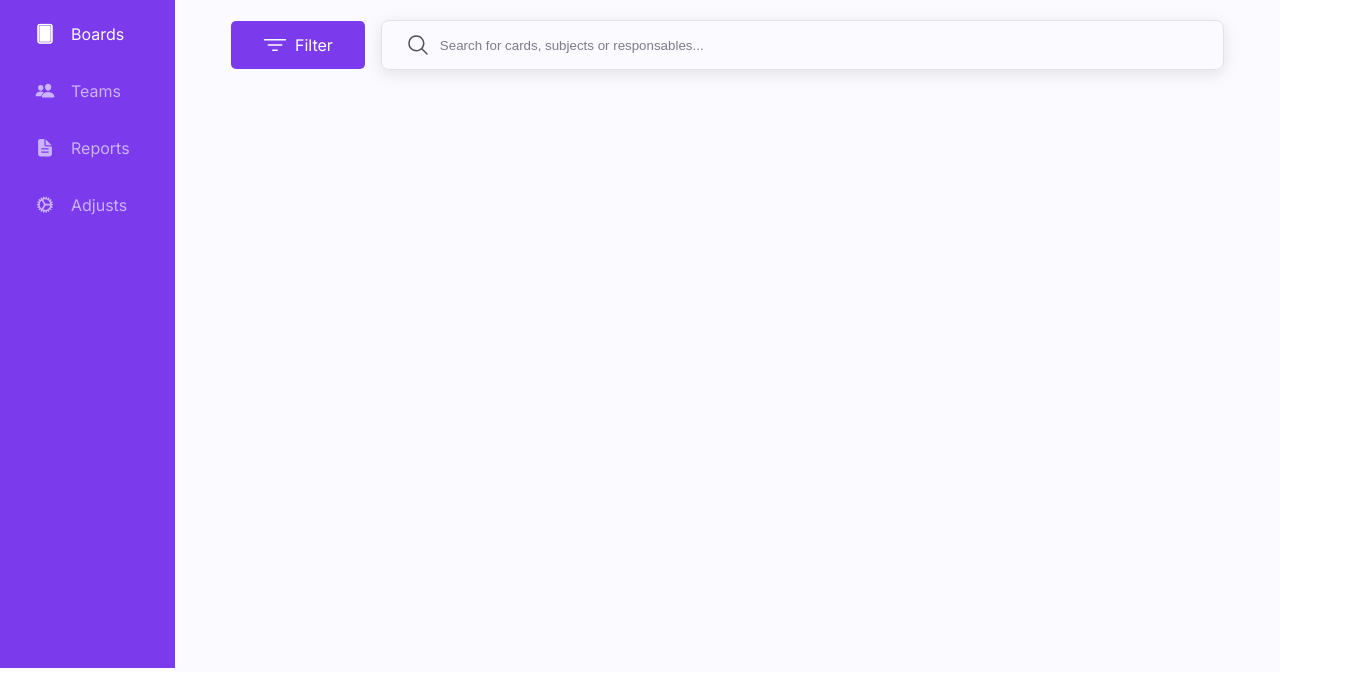
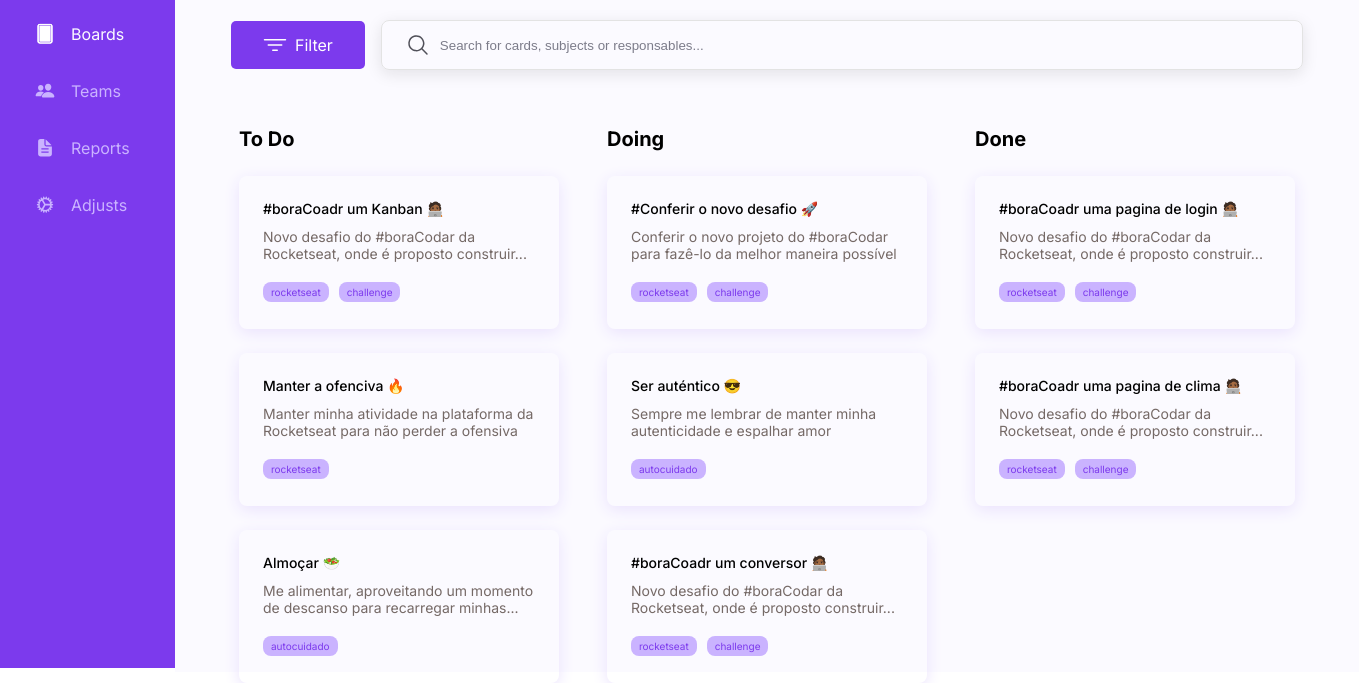
Before and after one commit to Mariano1994/Kanban-Challenge, a plain HTML site: page index.html in a window 1280 px wide. Shown: the part 132-815 px from the top of the page, 1359 px wide, since content can reach past the window. Drawn offline with Linux system fonts and the light colour scheme.

Commit message:
work on cards. using css grid to crate a grid to organize each card in a especific place.

```diff
--- a/index.html
+++ b/index.html
@@ -59,7 +59,7 @@
         <!-- Header / Title and Avatar -->
         <div class="header">
           <div class="title">
-            <h1>Meu Kanban</h1>
+            <h1>Plano diário</h1>
             <img src="/assets/pencil.svg" alt="" />
           </div>
 
@@ -83,6 +83,114 @@
             />
           </div>
         </div>
+
+        <!-- CARDS -->
+
+        <div class="cards-wrapper">
+          <div class="card-title">
+            <h2>To Do</h2>
+          </div>
+
+          <div class="card-title">
+            <h2>Doing</h2>
+          </div>
+
+          <div class="card-title">
+            <h2>Done</h2>
+          </div>
+
+          <div class="card">
+            <strong> #boraCoadr um Kanban 🧑🏾‍💻</strong>
+            <p>
+              Novo desafio do #boraCodar da Rocketseat, onde é proposto
+              construir...
+            </p>
+            <div class="tiquet">
+              <span>rocketseat</span>
+              <span>challenge</span>
+            </div>
+          </div>
+
+          <div class="card">
+            <strong> #Conferir o novo desafio 🚀</strong>
+            <p>
+              Conferir o novo projeto do #boraCodar para fazê-lo da melhor
+              maneira possível
+            </p>
+            <div class="tiquet">
+              <span>rocketseat</span>
+              <span>challenge</span>
+            </div>
+          </div>
+
+          <div class="card">
+            <strong> #boraCoadr uma pagina de login 🧑🏾‍💻</strong>
+            <p>
+              Novo desafio do #boraCodar da Rocketseat, onde é proposto
+              construir...
+            </p>
+            <div class="tiquet">
+              <span>rocketseat</span>
+              <span>challenge</span>
+            </div>
+          </div>
+
+          <div class="card">
+            <strong> Manter a ofenciva 🔥</strong>
+            <p>
+              Manter minha atividade na plataforma da Rocketseat para não perder
+              a ofensiva
+            </p>
+            <div class="tiquet">
+              <span>rocketseat</span>
+            </div>
+          </div>
+
+          <div class="card">
+            <strong> Ser auténtico 😎</strong>
+            <p>
+              Sempre me lembrar de manter minha autenticidade e espalhar amor
+            </p>
+            <div class="tiquet">
+              <span>autocuidado</span>
+            </div>
+          </div>
+
+          <div class="card">
+            <strong> #boraCoadr uma pagina de clima 🧑🏾‍💻</strong>
+            <p>
+              Novo desafio do #boraCodar da Rocketseat, onde é proposto
+              construir...
+            </p>
+            <div class="tiquet">
+              <span>rocketseat</span>
+              <span>challenge</span>
+            </div>
+          </div>
+
+          <div class="card">
+            <strong> Almoçar 🥗</strong>
+            <p>
+              Me alimentar, aproveitando um momento de descanso para recarregar
+              minhas...
+            </p>
+            <div class="tiquet">
+              <span>autocuidado</span>
+            </div>
+          </div>
+
+          <div class="card">
+            <strong> #boraCoadr um conversor 🧑🏾‍💻</strong>
+            <p>
+              Novo desafio do #boraCodar da Rocketseat, onde é proposto
+              construir...
+            </p>
+            <div class="tiquet">
+              <span>rocketseat</span>
+              <span>challenge</span>
+            </div>
+          </div>
+        </div>
       </div>
     </main>
   </body>
--- a/style.css
+++ b/style.css
@@ -152,3 +152,60 @@ main {
   line-height: 16px;
   color: #7c7c8a;
 }
+
+/* CARDS */
+
+.cards-wrapper {
+  display: grid;
+  grid-template-columns: repeat(3, 1fr);
+  margin: 3.2rem;
+  padding-top: 2.4rem;
+  column-gap: 4.8rem;
+  row-gap: 2.4rem;
+}
+
+.cards-wrapper h2 {
+  font-size: 2rem;
+  line-height: 26px;
+  font-weight: 700;
+}
+
+.card {
+  display: flex;
+  flex-direction: column;
+  gap: 1rem;
+  padding: 2.4rem;
+
+  width: 32rem;
+  height: 15.3rem;
+
+  box-shadow: 0px 4px 16px #eae2fd;
+  border-radius: 8px;
+}
+
+.card strong {
+  font-size: 1.4rem;
+  line-height: 18px;
+  font-weight: 500;
+}
+
+.card p {
+  font-size: 1.4rem;
+  font-weight: 400;
+  line-weight: 18px;
+  color: var(--alt-text-color);
+}
+
+.card .tiquet {
+  display: flex;
+  gap: 1rem;
+  align-items: center;
+  margin-top: 1rem;
+}
+.card span {
+  padding: 4px 8px;
+  border-radius: 8px;
+  background-color: var(--alt-blue-color);
+  color: var(--main-blue-color);
+  font-size: 1rem;
+}
```
